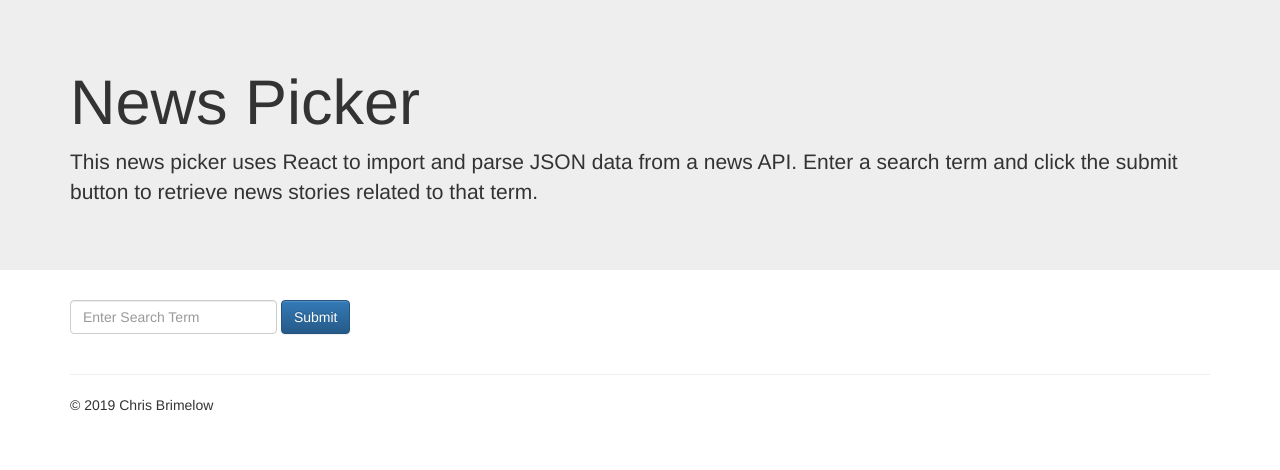
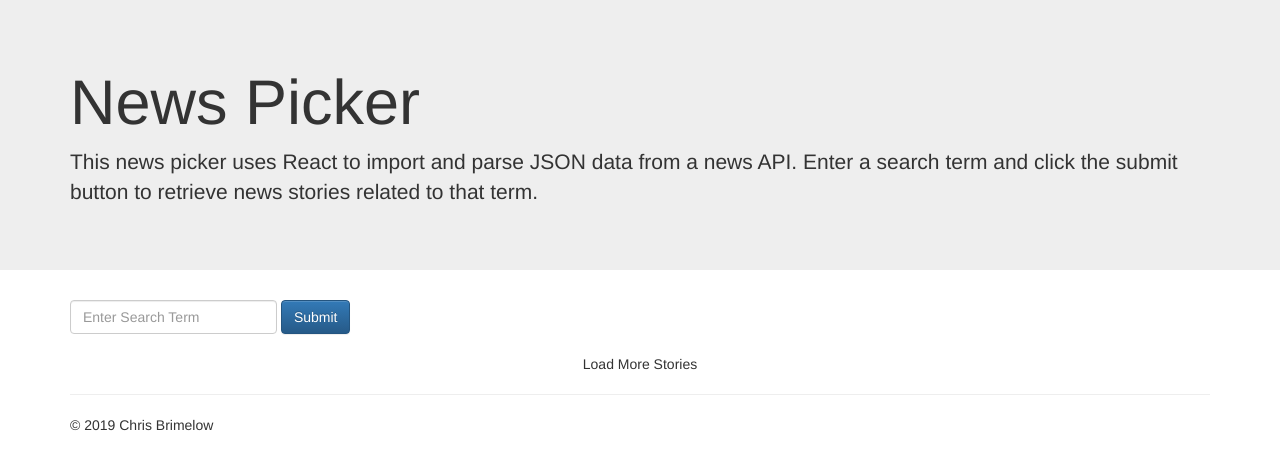
Before and after one commit to cbrimelow/newspicker, a React (Create React App) app: page / in a window 1280 px wide. Shown: the top 470 px of the page. Built offline with nearby package versions, Linux system fonts and the light colour scheme.

Commit message:
Adding load more

```diff
--- a/public/index.html
+++ b/public/index.html
@@ -50,6 +50,10 @@
         article p {
             margin-bottom: 0;
         }
+        #loadmore {
+            text-align: center;
+            cursor: pointer;
+        }
         @media (max-width: 768px) {
             article h4.text-info {
                 margin-top: 10px;
--- a/src/index.js
+++ b/src/index.js
@@ -4,10 +4,10 @@ import ReactDOM from 'react-dom'
   const NewsForm = (props) => {
       return (
         <div className="form-group mx-sm-3 mb-2">
-            <form className="form-inline" onSubmit={props.getStories}>
+            <div id="searchForm" className="form-inline">
               <input className="form-control" placeholder="Enter Search Term" onChange={props.updateTerm} />
-              &nbsp;<input className="btn btn-primary mb-2" type="submit" value="Submit" />
-            </form>
+              &nbsp;<input className="btn btn-primary mb-2" type="submit" value="Submit" onClick={props.getStories} />
+            </div>
             <h3 className="text-info">{props.searchText}</h3>
         </div>
       )
@@ -19,6 +19,7 @@ class NewsAPI extends React.Component {
         super(props);
         this.state = {
             searchTerm: '',
+            searchPage: 1,
             articles: []
         };
         this.searchText= '';
@@ -28,12 +29,22 @@ class NewsAPI extends React.Component {
         this.setState({ searchTerm: e.target.value });
     }
 
+    loadMore = () => {
+        let newPage = this.state.searchPage + 1;
+        this.setState({ searchPage: newPage });
+        this.getStories();
+    }
+
     getStories = (e) => {
-        e.preventDefault();
+
+        //alert(this.state.searchTerm);
+
         const NEWSAPIKEY = '18a2cbdecf3c431faa01de0278ef6e86';
-        const NEWSAPIURL = `https://newsapi.org/v2/everything?q=${this.state.searchTerm}&pageSize=100&apiKey=${NEWSAPIKEY}`;
+        const NEWSAPIURL = `https://newsapi.org/v2/everything?q=${this.state.searchTerm}&pageSize=10&page=${this.state.searchPage}&apiKey=${NEWSAPIKEY}`;
 
         this.searchText = `Showing articles related to "${this.state.searchTerm}."`;
+
+        console.log(NEWSAPIURL);
 
         fetch(NEWSAPIURL)
         .then(r => r.json())
@@ -42,8 +53,6 @@ class NewsAPI extends React.Component {
         }))
         .catch(e => this.searchText = `Error: ${e}`);
     }
-
-    /*<NewsForm getStories={this.getStories} updateTerm={this.updateTerm} searchText={this.searchText} />*/
 
     render() {
         const {articles} = this.state;
@@ -65,6 +74,9 @@ class NewsAPI extends React.Component {
                         </article>
                     )}
                 </div>
+                <div className="row">
+                    <div className="col-xs-12" id="loadmore" onClick={this.loadMore}>Load More Stories</div>
+                </div>
             </div>
         );
     }
```
